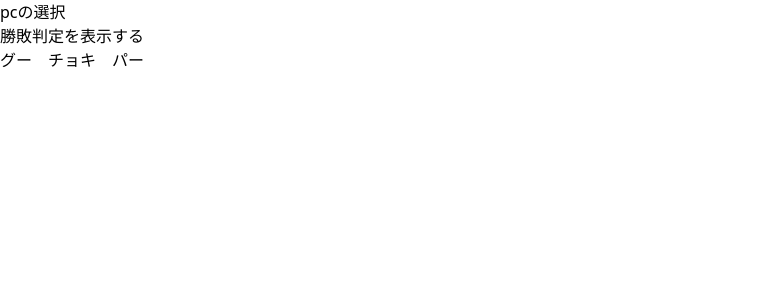
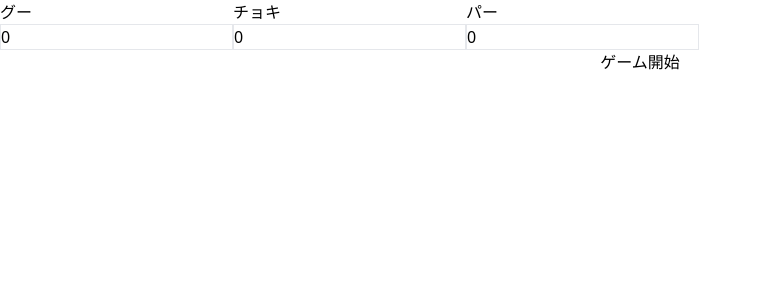
Before and after one commit to Kasiwamotchi/Application, a Next.js app: page /game in a window 1280 px wide. Shown: the top 300 px of the page, without its empty margins (0-762 px from the left). Built offline with nearby package versions, Linux system fonts and the light colour scheme; what @radix-ui/themes would draw is missing.

Commit message:
add:じゃんけんコンポーネントを仕込みました

```diff
--- a/package.json
+++ b/package.json
@@ -9,6 +9,7 @@
     "lint": "next lint"
   },
   "dependencies": {
+    "@radix-ui/react-form": "^0.0.3",
     "@radix-ui/themes": "^2.0.0",
     "axios": "^1.5.1",
     "next": "13.3.0",
--- /dev/null
+++ b/src/features/frontend/games/Preparation.tsx
@@ -0,0 +1,51 @@
+import React, { useState } from 'react'
+
+type Props = {
+  toggleComponent: (word: string) => void
+  hand: string[]
+  toggleCount: (number: number[]) => void
+  gameCount: number[]
+}
+
+const Preparation: React.FC<Props> = (props) => {
+  const [numbers, setNumbers] = useState<number[]>(props.gameCount.map(() => 0))
+  const handleInputChange = (e: React.ChangeEvent<HTMLInputElement>, id: number, value: string) => {
+    const newNumbers = [...numbers]
+    newNumbers[id] = parseInt(e.target.value) || parseInt(value)
+    setNumbers(newNumbers)
+  }
+  const playGame = (numbers: number[]) => {
+    props.toggleCount(numbers)
+    props.toggleComponent('true')
+  }
+  return (
+    <div>
+      <div>
+        <div className='flex'>
+          {props.hand.map((value, id) => (
+            <div key={value}>
+              <p>{value}</p>
+              <input
+                id={`${id}`}
+                type='number'
+                className='border border-solid border-black'
+                value={numbers[id]}
+                onChange={(e) => handleInputChange(e, id, value)}
+              />
+            </div>
+          ))}
+        </div>
+        <button
+          className='box-border w-full'
+          onClick={() => {
+            playGame(numbers)
+          }}
+        >
+          ゲーム開始
+        </button>
+      </div>
+    </div>
+  )
+}
+
+export default Preparation
--- /dev/null
+++ b/src/features/frontend/games/play.tsx
@@ -0,0 +1,88 @@
+import { useState } from 'react'
+type Props = {
+  toggleComponent: (word: string) => void
+  hand: string[]
+  gameCount: number[]
+}
+const play: React.FC<Props> = (props) => {
+  const [playerChoice, setPlayerChoice] = useState<string>('')
+  const [pcChoice, setPcChoice] = useState<string>('')
+  const [memory, setMemory] = useState<string[]>([])
+  const [cardAmount, setCardAmount] = useState<number[]>(props.gameCount)
+
+  const result = ['あいこ', '勝ち', '負け']
+
+  const playerWin = memory.map((value) => value === result[1]).filter((value) => value === true).length
+
+  const pcWin = memory.map((value) => value === result[2]).filter((value) => value === true).length
+  const judgment = (playerChoice: string, pcChoice: string) => {
+    if (pcChoice === playerChoice) {
+      setPcChoice(pcChoice)
+      return result[0]
+    } else if (
+      (playerChoice === props.hand[0] && pcChoice === props.hand[1]) ||
+      (playerChoice === props.hand[1] && pcChoice === props.hand[2]) ||
+      (playerChoice === props.hand[2] && pcChoice === props.hand[0])
+    ) {
+      setPcChoice(pcChoice)
+      return result[1]
+    } else {
+      setPcChoice(pcChoice)
+      return result[2]
+    }
+  }
+  const umpire = () => {
+    if (playerWin >= condition) {
+      return 'プレイヤーの勝ち'
+    } else if (pcWin >= condition) {
+      return 'PCの勝ち'
+    } else {
+      return `PC${pcWin}勝 プレイヤー${playerWin}勝`
+    }
+  }
+  const condition = Math.round(
+    props.gameCount.reduce((amount, prevCount) => amount + prevCount) / props.gameCount.length,
+  )
+
+  const toggleMemory = (hand: string, number: number) => {
+    const pcSelect = props.hand[Math.floor(Math.random() * props.hand.length)]
+    setPlayerChoice(hand)
+    setMemory((prev) => [...prev, judgment(hand, pcSelect)])
+    const newCardAmount = [...cardAmount]
+    newCardAmount[number] = cardAmount[number] - 1
+    setCardAmount(() => newCardAmount)
+  }
+  console.log(cardAmount)
+  return (
+    <div>
+      <p>{condition}勝先取で勝ち!</p>
+      <div>{playerChoice ? `${pcChoice}` : 'pcの選択'}</div>
+      <div>{umpire()} </div>
+      <div>{playerChoice ? `${memory[memory.length - 1]}` : '勝敗判定を表示する'}</div>
+      <div className='flex gap-4'>
+        <div>
+          <button onClick={() => toggleMemory(props.hand[0], 0)} disabled={cardAmount[0] === 0}>
+            {props.hand[0]}
+          </button>
+          <p>残り{cardAmount[0]}回</p>
+        </div>
+        <div>
+          <button onClick={() => toggleMemory(props.hand[1], 1)} disabled={cardAmount[1] === 0}>
+            {props.hand[1]}
+          </button>
+          <p>残り{cardAmount[1]}回</p>
+        </div>
+        <div>
+          <button onClick={() => toggleMemory(props.hand[2], 2)} disabled={cardAmount[2] === 0}>
+            {props.hand[2]}
+          </button>
+          <p>残り{cardAmount[2]}回</p>
+        </div>
+      </div>
+      <div>
+        <button onClick={() => props.toggleComponent('false')}>ぬっぬー</button>
+      </div>
+    </div>
+  )
+}
+export default play
--- a/src/pages/game.tsx
+++ b/src/pages/game.tsx
@@ -1,36 +1,26 @@
+import Preparation from '@/features/frontend/games/Preparation'
+import Play from '@/features/frontend/games/play'
 import { useState } from 'react'
 const game = () => {
-  const [playerChoice, setPlayerChoicer] = useState<string>('')
+  const [changeView, setChangeView] = useState<string>('false')
+  const [gameCount, setGameCount] = useState<number[]>([0, 0, 0])
+  const hand = ['グー', 'チョキ', 'パー']
 
-  const pcHand = ['グー', 'チョキ', 'パー']
-  const pcChoice = pcHand[Math.floor(Math.random() * pcHand.length)]
+  const toggleComponent = (word: string) => {
+    setChangeView(word)
+  }
+  const toggleCount = (number: number[]) => {
+    setGameCount(number)
+  }
 
-  const gameObject = { playerChoice, pcChoice }
-
-  const judgment = () => {
-    if (gameObject.pcChoice === gameObject.playerChoice) {
-      return 'あいこ'
-    } else if (
-      (gameObject.playerChoice === 'グー' && gameObject.pcChoice === 'チョキ') ||
-      (gameObject.playerChoice === 'チョキ' && gameObject.pcChoice === 'パー') ||
-      (gameObject.playerChoice === 'パー' && gameObject.pcChoice === 'グー')
-    ) {
-      return '勝ち'
-    } else {
-      return '負け'
-    }
-  }
-  console.log(gameObject.pcChoice)
-
+  console.log(gameCount)
   return (
     <div>
-      <div>{gameObject.playerChoice ? `${gameObject.pcChoice}` : 'pcの選択'}</div>
-      <div>{gameObject.playerChoice ? `${judgment()}` : '勝敗判定を表示する'}</div>
-      <div className='flex gap-4'>
-        <button onClick={() => setPlayerChoicer('グー')}>グー</button>
-        <button onClick={() => setPlayerChoicer('チョキ')}>チョキ</button>
-        <button onClick={() => setPlayerChoicer('パー')}>パー</button>
-      </div>
+      {changeView === 'false' ? (
+        <Preparation toggleComponent={toggleComponent} hand={hand} toggleCount={toggleCount} gameCount={gameCount} />
+      ) : (
+        <Play toggleComponent={toggleComponent} hand={hand} gameCount={gameCount} />
+      )}
     </div>
   )
 }
```
